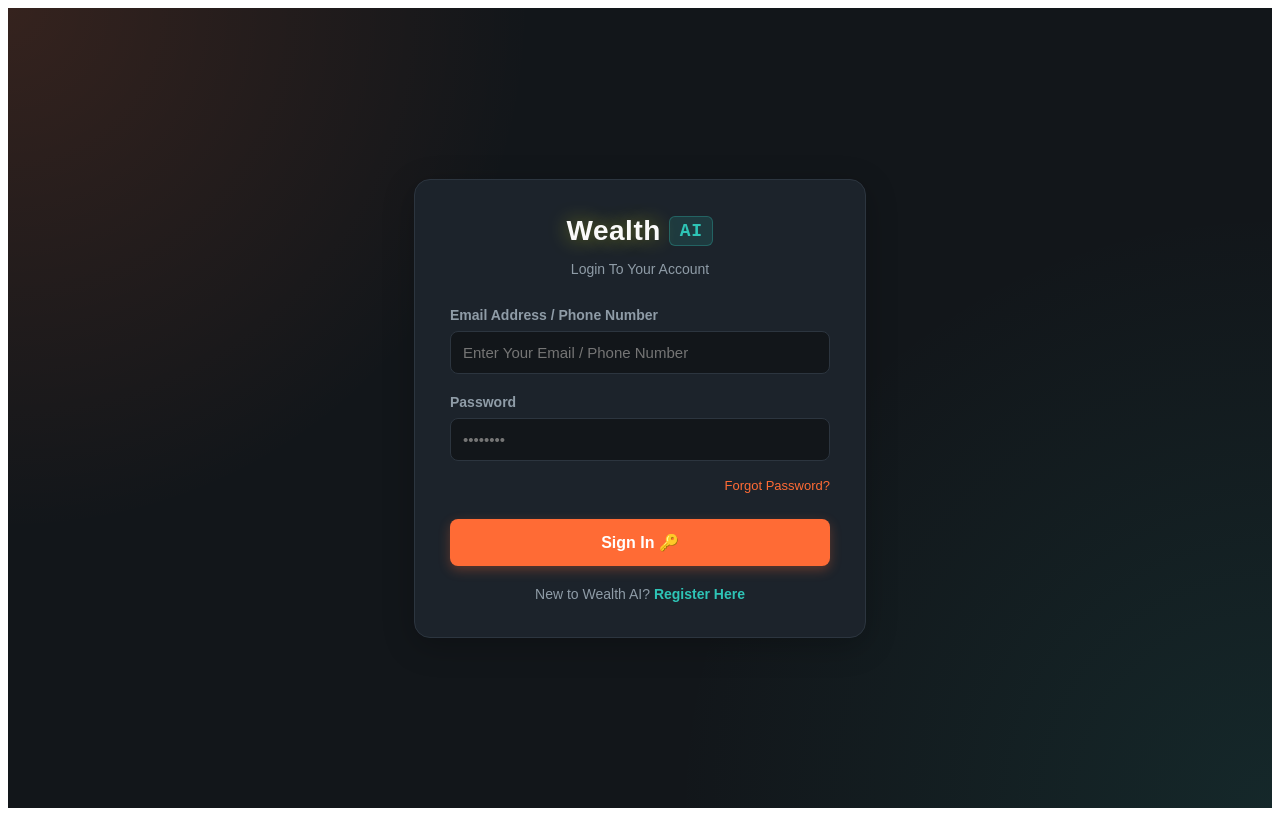
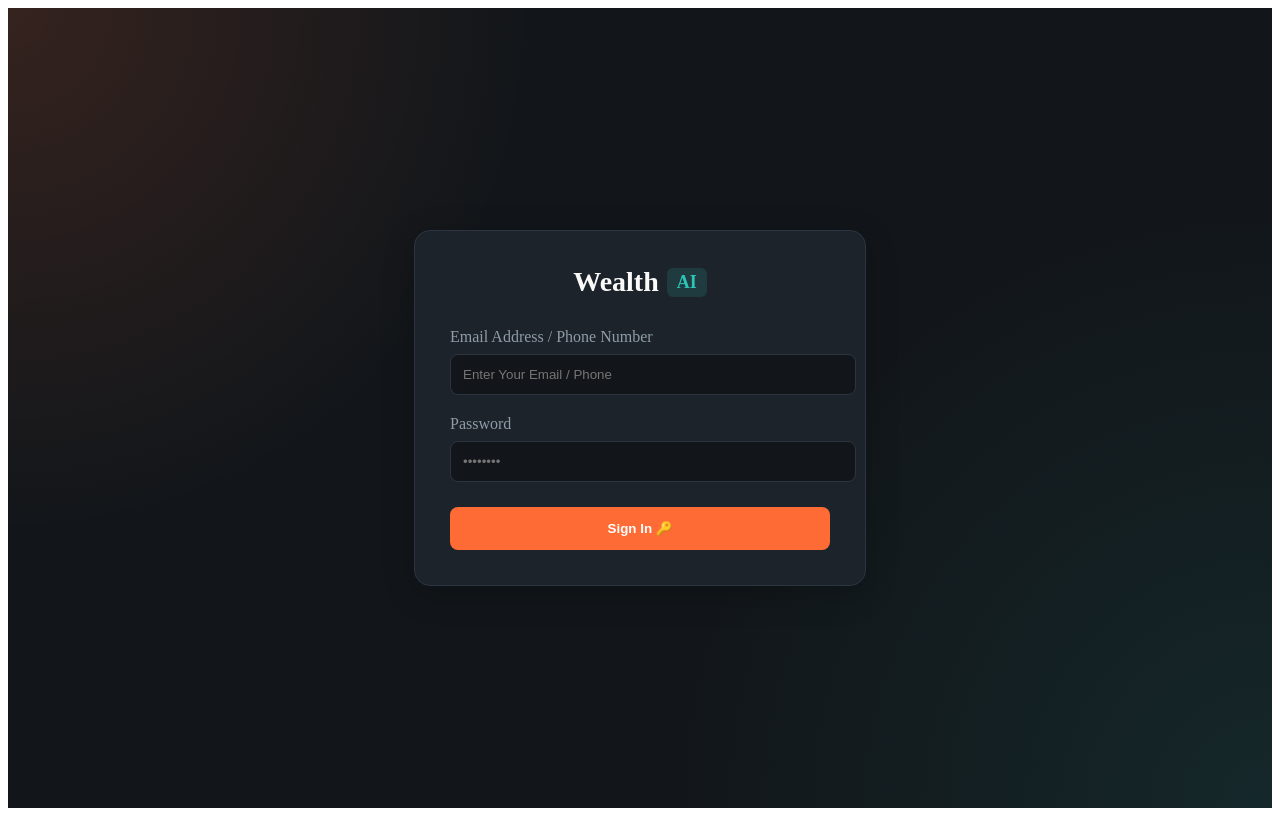
Before and after one commit to devendrasinghtawar31-stack/Wealth-AInew, a React (Vite) app in the folder frontend/: page /login in a window 1280 px wide. Built offline with nearby package versions, Linux system fonts and the light colour scheme.

Commit message:
fix: stabilized login form and removed accidental refreshes

```diff
--- a/frontend/src/context/AuthContext.jsx
+++ b/frontend/src/context/AuthContext.jsx
@@ -7,25 +7,19 @@ export const AuthProvider = ({ children }) => {
     const [user, setUser] = useState(null);
     const [loading, setLoading] = useState(true);
 
-// AuthContext.jsx mein fetchUser ko aise update karo
     useEffect(() => {
         const fetchUser = async () => {
             const token = tokenStorage.getAccess();
-
             if (!token) {
                 setLoading(false);
                 return;
             }
-
             try {
                 const { data } = await API.get('/users/profile');
-            if (data.success) {
-                setUser(data.user);
-            }
+                if (data.success) setUser(data.user);
             } catch (error) {
-            // Agar token expired hai, toh Interceptor automatically refresh kar dega
-            // Agar refresh bhi fail ho jaye, tabhi hum user ko null karenge
-            console.log("Auth check in progress or refresh needed...");
+                console.error("Session expired");
+                tokenStorage.clearAuth();
             } finally {
                 setLoading(false);
             }
@@ -33,31 +27,18 @@ useEffect(() => {
         fetchUser();
     }, []);
 
-    // Login Function
     const loginUser = async (identifier, password) => {
-        try {
         const res = await API.post('/users/login', { identifier, password });
-
-            // Backend se token keys check karo
-            const token = res.data.accessToken || res.data.token;
-            const refreshToken = res.data.refreshToken;
-
-            if (token) {
-                tokenStorage.setAccess(token);
+        const { accessToken, refreshToken, user } = res.data;
+        tokenStorage.setAccess(accessToken);
         tokenStorage.setRefresh(refreshToken);
-                setUser(res.data.user);
-            }
+        setUser(user);
         return res;
-        } catch (error) {
-            console.error("Context Login Error:", error.response?.data || error.message);
-            throw error;
-        }
     };
 
     const logoutUser = () => {
         tokenStorage.clearAuth();
         setUser(null);
-        window.location.href = '/login'; // Redirect on logout
     };
 
     return (
--- a/frontend/src/main.jsx
+++ b/frontend/src/main.jsx
@@ -6,11 +6,11 @@ import App from './App'
 import './index.css'
 
 ReactDOM.createRoot(document.getElementById('root')).render(
-  <React.StrictMode>
+  // <React.StrictMode>
     <BrowserRouter>
       <AuthProvider>
         <App />
       </AuthProvider>
     </BrowserRouter>
-  </React.StrictMode>,
+  // </React.StrictMode>,
 )
--- a/frontend/src/pages/Auth/Login.jsx
+++ b/frontend/src/pages/Auth/Login.jsx
@@ -1,20 +1,27 @@
-import { useState } from "react";
+import { useState, useEffect } from "react";
 import { theme } from "../../theme";
 import { useNavigate } from "react-router-dom";
-import { useAuth } from "../../context/AuthContext"; // Global Context Bridge Connect Kiya
-import API from "../../config/api";
+import { useAuth } from "../../context/AuthContext";
 
 const Login = () => {
   const navigate = useNavigate();
-  const { loginUser } = useAuth(); // Global state dispatcher hook se nikala
+  const { loginUser, user } = useAuth(); // Context se 'user' state bhi le li
 
   const [formData, setFormData] = useState({
-    identifier: "", // Single flexible string container for Email/Phone
+    identifier: "",
     password: "",
   });
 
   const [error, setError] = useState("");
   const [loading, setLoading] = useState(false);
+
+  // 🚀 FIX: Jab user state update ho jaye, tabhi navigate karo.
+  // Isse form submission ke beech mein koi interruption nahi aayega.
+  useEffect(() => {
+    if (user) {
+      navigate('/dashboard', { replace: true });
+    }
+  }, [user, navigate]);
 
   const handleChange = (e) => {
     setFormData({
@@ -22,232 +29,48 @@ const Login = () => {
       [e.target.name]: e.target.value,
     });
   };
-// Login.jsx
-const handleSubmit = async (e) => {
-    e.preventDefault();
+
+  const handleSubmit = async (e) => {
+    e.preventDefault(); // 🛡️ Ye page refresh hone se rokega
     setError('');
     setLoading(true);
 
     try {
-        // Sirf context ka function call karo
-        await loginUser(formData.identifier, formData.password);
-        navigate('/dashboard'); // Success par navigate
+      await loginUser(formData.identifier, formData.password);
+      // Yahan se navigate hata diya, useEffect sambhal lega
     } catch (err) {
-        // Error handling
-        setError(err.response?.data?.message || "Invalid credentials.");
-    } finally {
-        setLoading(false);
+      console.error("Login failed:", err);
+      setError(err.response?.data?.message || "Invalid credentials.");
+      setLoading(false); // Sirf error aane par loading off karo
     }
-};
+  };
+
   return (
-    <div
-      style={{
-        display: "flex",
-        justifyContent: "center",
-        alignItems: "center",
-        minHeight: "100vh",
-        padding: '40px 20px',
-        fontFamily: "sans-serif",
-        background: theme.colors.meshGradient,
-        boxSizing: 'border-box'
-      }}
-    >
-      <form
-        onSubmit={handleSubmit}
-        style={{
-          width: "380px",
-          padding: "35px",
-          boxShadow: "0 8px 32px rgba(0,0,0,0.24)",
-          borderRadius: "16px",
-          background: theme.colors.surface,
-          border: `1px solid ${theme.colors.border}`,
-        }}
-      >
-        <div style={{
-          display: 'flex',
-          justifyContent: 'center',
-          alignItems: 'center',
-          gap: '8px',
-          marginBottom: '8px'
-        }}>
-          <span style={{
-              fontSize: '28px',
-              fontWeight: '700',
-              color: '#FAFAF9',
-              letterSpacing: '0.5px',
-              textShadow: '0 0 20px rgba(250, 255, 0, 0.4)'
-          }}>
-              Wealth
-          </span>
+    <div style={{ display: "flex", justifyContent: "center", alignItems: "center", minHeight: "100vh", padding: '40px 20px', background: theme.colors.meshGradient, boxSizing: 'border-box' }}>
+      <form onSubmit={handleSubmit} style={{ width: "380px", padding: "35px", boxShadow: "0 8px 32px rgba(0,0,0,0.24)", borderRadius: "16px", background: theme.colors.surface, border: `1px solid ${theme.colors.border}` }}>
 
-          <span style={{
-              fontSize: '18px',
-              fontWeight: 'bold',
-              fontFamily: 'monospace',
-              background: 'rgba(46, 196, 182, 0.15)',
-              color: theme.colors.success,
-              padding: '4px 10px',
-              borderRadius: '6px',
-              border: `1px solid rgba(46, 196, 182, 0.3)`,
-              letterSpacing: '0.5px'
-          }}>
-              AI
-          </span>
+        {/* Header Section */}
+        <div style={{ display: 'flex', justifyContent: 'center', alignItems: 'center', gap: '8px', marginBottom: '30px' }}>
+          <span style={{ fontSize: '28px', fontWeight: '700', color: '#FAFAF9' }}>Wealth</span>
+          <span style={{ fontSize: '18px', fontWeight: 'bold', background: 'rgba(46, 196, 182, 0.15)', color: theme.colors.success, padding: '4px 10px', borderRadius: '6px' }}>AI</span>
         </div>
 
-        <p
-          style={{
-            textAlign: "center",
-            color: theme.colors.textMuted,
-            fontSize: "14px",
-            marginBottom: "30px",
-          }}
-        >
-          Login To Your Account
-        </p>
+        {error && <div style={{ color: "#fff", backgroundColor: theme.colors.danger, padding: "12px", borderRadius: "8px", marginBottom: "20px", fontSize: "14px" }}>⚠️ {error}</div>}
 
-        {error && (
-          <div
-            style={{
-              color: "#fff",
-              backgroundColor: theme.colors.danger,
-              padding: "12px",
-              borderRadius: "8px",
-              marginBottom: "20px",
-              fontSize: "14px",
-              fontWeight: "500",
-            }}
-          >
-            ⚠️ {error}
-          </div>
-        )}
-
-        {/* Flexible Input (Email or Phone) */}
+        {/* Input Fields */}
         <div style={{ marginBottom: "20px" }}>
-          <label
-            style={{
-              display: "block",
-              marginBottom: "8px",
-              fontWeight: "600",
-              fontSize: "14px",
-              color: theme.colors.textMuted,
-            }}
-          >
-            Email Address / Phone Number
-          </label>
-          <input
-            type="text"
-            name="identifier"
-            value={formData.identifier}
-            autoComplete="new-password"
-            onChange={handleChange}
-            placeholder="Enter Your Email / Phone Number"
-            style={{
-              width: "100%",
-              padding: "12px",
-              borderRadius: "8px",
-              border: `1px solid ${theme.colors.border}`,
-              boxSizing: "border-box",
-              background: theme.colors.background,
-              color: theme.colors.textMain,
-              outline: "none",
-              fontSize: "15px",
-            }}
-          />
+          <label style={{ display: "block", marginBottom: "8px", color: theme.colors.textMuted }}>Email Address / Phone Number</label>
+          <input type="text" name="identifier" value={formData.identifier} onChange={handleChange} placeholder="Enter Your Email / Phone" style={{ width: "100%", padding: "12px", borderRadius: "8px", border: `1px solid ${theme.colors.border}`, background: theme.colors.background, color: theme.colors.textMain }} />
         </div>
 
-        {/* Password Input */}
-        <div style={{ marginBottom: "15px" }}>
-          <label
-            style={{
-              display: "block",
-              marginBottom: "8px",
-              fontWeight: "600",
-              fontSize: "14px",
-              color: theme.colors.textMuted,
-            }}
-          >
-            Password
-          </label>
-          <input
-            type="password"
-            name="password"
-            value={formData.password}
-            autoComplete="new-password"
-            onChange={handleChange}
-            placeholder="••••••••"
-            style={{
-              width: "100%",
-              padding: "12px",
-              borderRadius: "8px",
-              border: `1px solid ${theme.colors.border}`,
-              boxSizing: "border-box",
-              background: theme.colors.background,
-              color: theme.colors.textMain,
-              outline: "none",
-              fontSize: "15px",
-            }}
-          />
+        <div style={{ marginBottom: "25px" }}>
+          <label style={{ display: "block", marginBottom: "8px", color: theme.colors.textMuted }}>Password</label>
+          <input type="password" name="password" value={formData.password} onChange={handleChange} placeholder="••••••••" style={{ width: "100%", padding: "12px", borderRadius: "8px", border: `1px solid ${theme.colors.border}`, background: theme.colors.background, color: theme.colors.textMain }} />
         </div>
 
-        {/* Forgot Password Link */}
-        <div style={{ textAlign: "right", marginBottom: "25px" }}>
-          <span
-            onClick={() => navigate('/forgot-password')}
-            style={{
-              color: theme.colors.primary,
-              fontSize: "13px",
-              cursor: "pointer",
-              fontWeight: "500",
-            }}
-          >
-            Forgot Password?
-          </span>
-        </div>
-
-        <button
-          type="submit"
-          disabled={loading}
-          style={{
-            width: "100%",
-            padding: "14px",
-            background: theme.colors.primary,
-            color: "#fff",
-            border: "none",
-            borderRadius: "8px",
-            cursor: "pointer",
-            fontWeight: "bold",
-            fontSize: "16px",
-            boxShadow: "0 4px 12px rgba(255, 107, 53, 0.3)",
-            transition: theme.transitions.smooth,
-            marginBottom: "20px",
-            opacity: loading ? 0.6 : 1,
-          }}
-        >
-          {loading ? "Authenticating Session..." : "Sign In 🔑"}
+        <button type="submit" disabled={loading} style={{ width: "100%", padding: "14px", background: theme.colors.primary, color: "#fff", border: "none", borderRadius: "8px", cursor: "pointer", fontWeight: "bold" }}>
+          {loading ? "Authenticating..." : "Sign In 🔑"}
         </button>
-
-        {/* REGISTER BUTTON SECTION */}
-        <div
-          style={{
-            textAlign: "center",
-            fontSize: "14px",
-            color: theme.colors.textMuted,
-          }}
-        >
-          New to Wealth AI?{" "}
-          <span
-            onClick={() => navigate('/register')}
-            style={{
-              color: theme.colors.success,
-              fontWeight: "bold",
-              cursor: "pointer",
-              textDecoration: "none",
-            }}
-          >
-            Register Here
-          </span>
-        </div>
       </form>
     </div>
   );
```
Lines whose indentation alone changed are shown as unchanged.
